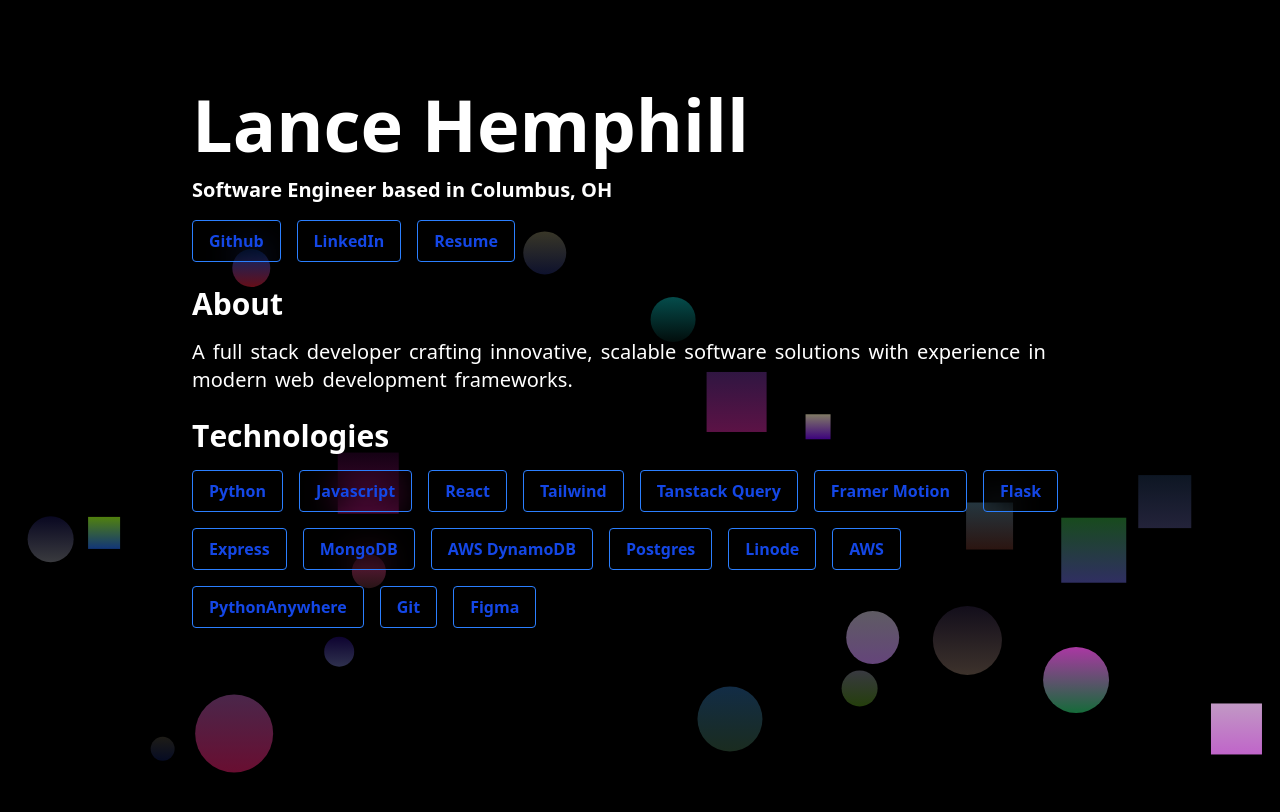
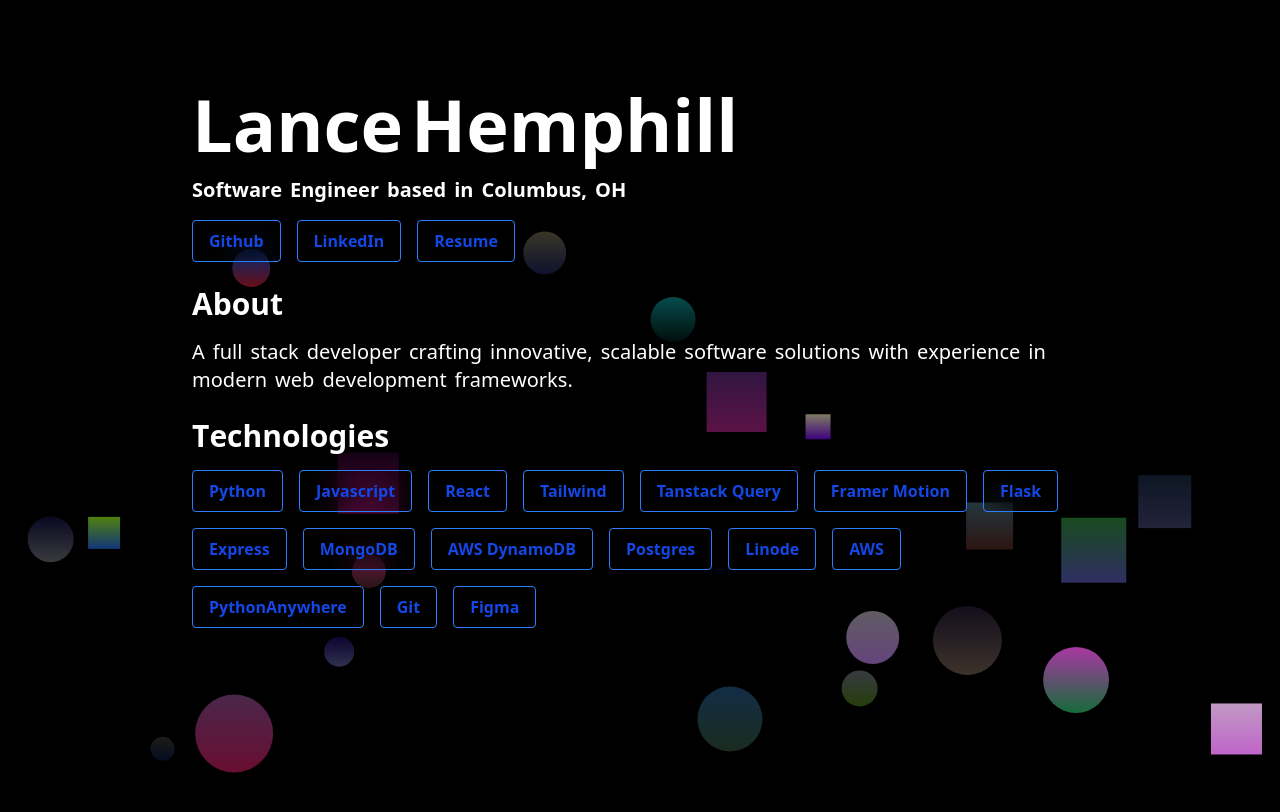
Before and after one commit to IzykGit/portfolio3, a React (Vite) app in the folder Client/: page / in a window 1280 px wide. Shown: the top 812 px of the page. Built offline with nearby package versions, Linux system fonts and the light colour scheme.

Commit message:
fixed word breakup on smaller screens for hero section

```diff
--- a/Client/src/components/Hero.jsx
+++ b/Client/src/components/Hero.jsx
@@ -8,8 +8,8 @@
 
     const name = "Lance Hemphill"
     const subText = "Software Engineer based in Columbus, OH"
-    const nameArr = name.split("")
-    const subTextArr = subText.split("")
+    const nameArr = name.split(" ")
+    const subTextArr = subText.split(" ")
 
     const links = [
         {
@@ -29,22 +29,32 @@
     return (
         <section className={`${theme === "dark" ? "text-white" : "text-black"} flex flex-col gap-4 h-fit w-full mx-auto`}>
             <div className="flex flex-wrap">
-                {nameArr.map((letter, i) => (
+                {nameArr.map((word, i) => (
+                    <div key={`word${i}`} className="flex">
+                        {word.split("").map((letter, i) => (
                             <motion.p
-                        animate={generateRandomAnimation} key={i}
+                                animate={generateRandomAnimation} key={`letter${i}`}
                                 className="text-5xl md:text-7xl font-bold">
                                 {letter === " " ? "\u00A0" : letter}
                             </motion.p>
                         ))}
+                        <span className="w-2" />
+                    </div>
+                ))}
             </div>
 
             <div className="flex flex-wrap">
-                {subTextArr.map((letter, i) => (
+                {subTextArr.map((word, i) => (
+                    <div key={`word${i}`} className="flex">
+                        {word.split("").map((letter, i) => (
                             <motion.p
-                        animate={generateRandomAnimation} key={i}
+                                animate={generateRandomAnimation} key={`letter${i}`}
                                 className="font-semibold text-lg md:text-xl">
                                 {letter === " " ? "\u00A0" : letter}
                             </motion.p>
+                        ))}
+                        <span className="w-2" />
+                    </div>
                 ))}
             </div>
 
```
Lines whose indentation alone changed are shown as unchanged.
